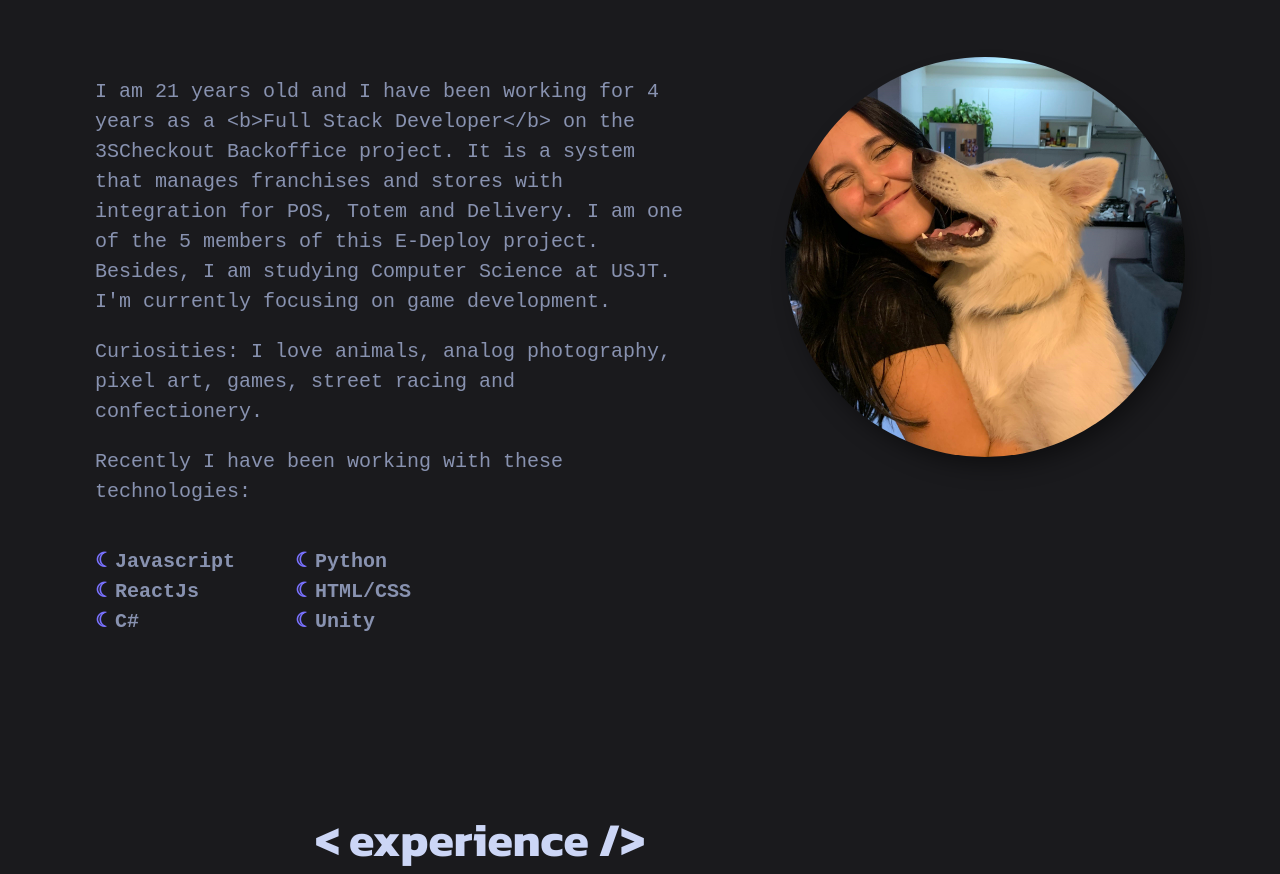
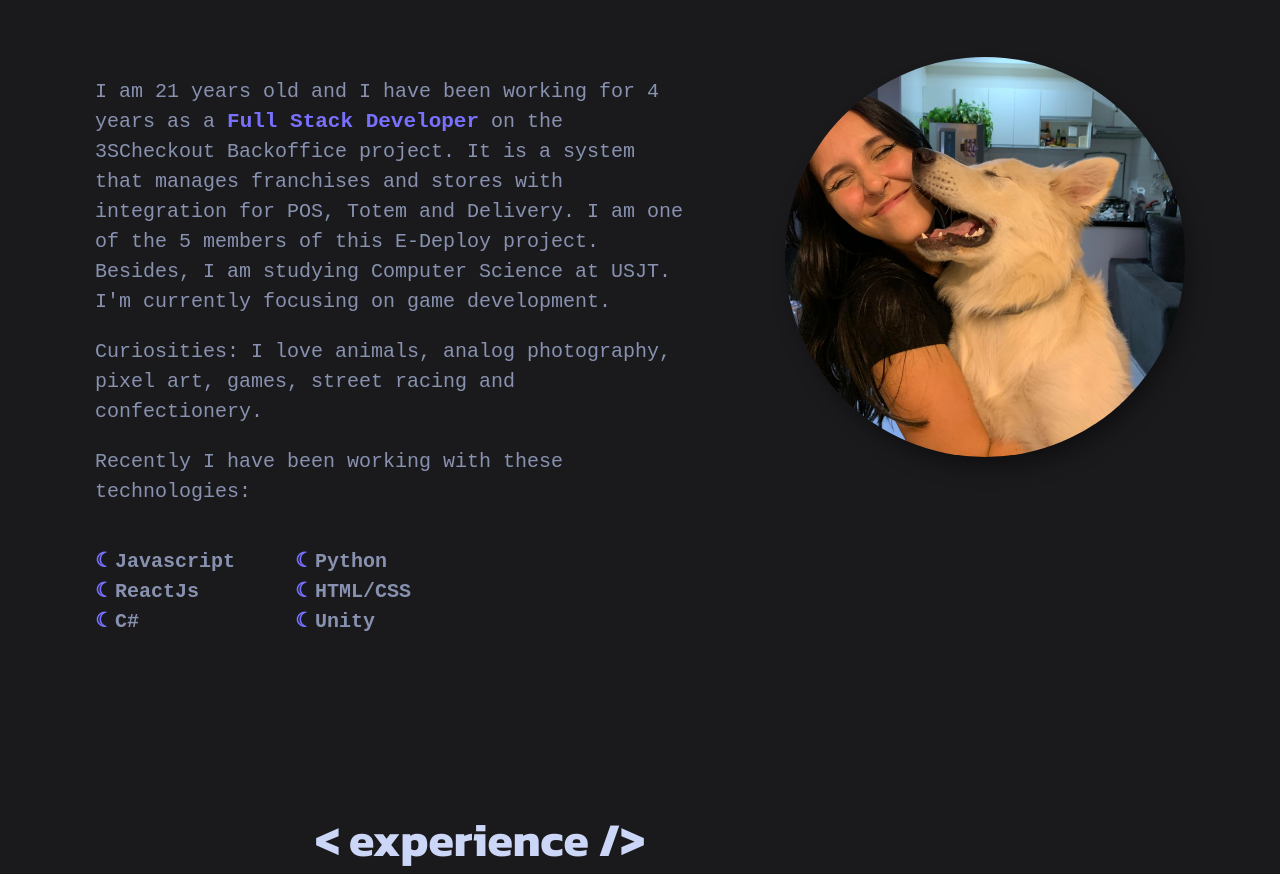
Before and after one commit to isapign/ipignatari, a React (Create React App) app: page / in a window 1280 px wide. Shown: the part 953-1827 px from the top of the page. Built offline with nearby package versions, Linux system fonts and the light colour scheme.

Commit message:
Implementa tratamento de tradução com tag <b/> e aplica estilo

```diff
--- a/src/translations/TranslateText.js
+++ b/src/translations/TranslateText.js
@@ -6,7 +6,15 @@ const TranslateText = (props) => {
     const defaultLanguage = languages.includes(navigator.language) ? navigator.language : 'en-US'
     const translationsJsonFile = defaultLanguage === 'pt-BR' ? ptBR : enUS
 
-    return `${translationsJsonFile[props.id]}`
+    let translation = translationsJsonFile[props.id]
+    if (translation.includes('<b>')) {
+      let start = translation.indexOf("<b>")
+      let end = translation.indexOf("</b>")
+
+      translation = <>{`${translation.slice(0, start)}`} <b>{`${translation.slice(start + 3, end)}`}</b> {`${translation.slice(end + 4, translation.length)}`}</>
+    }
+
+    return translation
   }
 
 export default TranslateText
```
